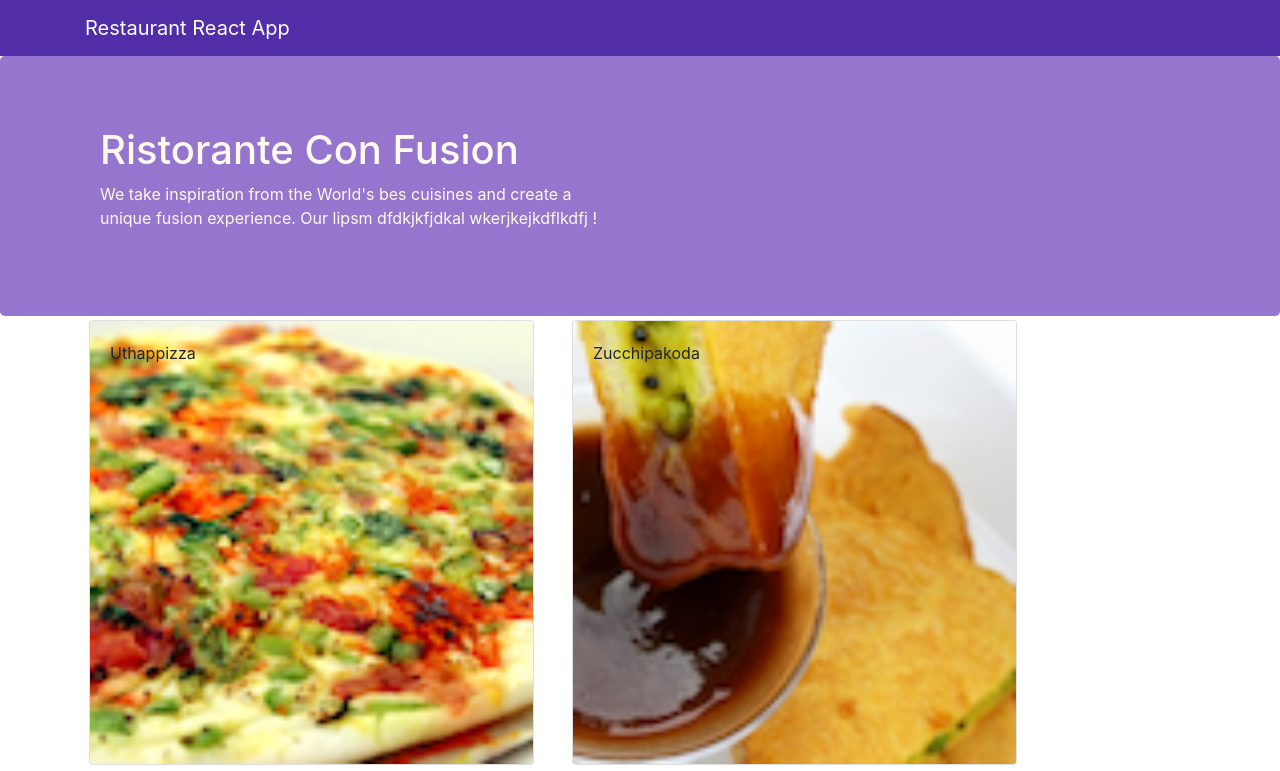
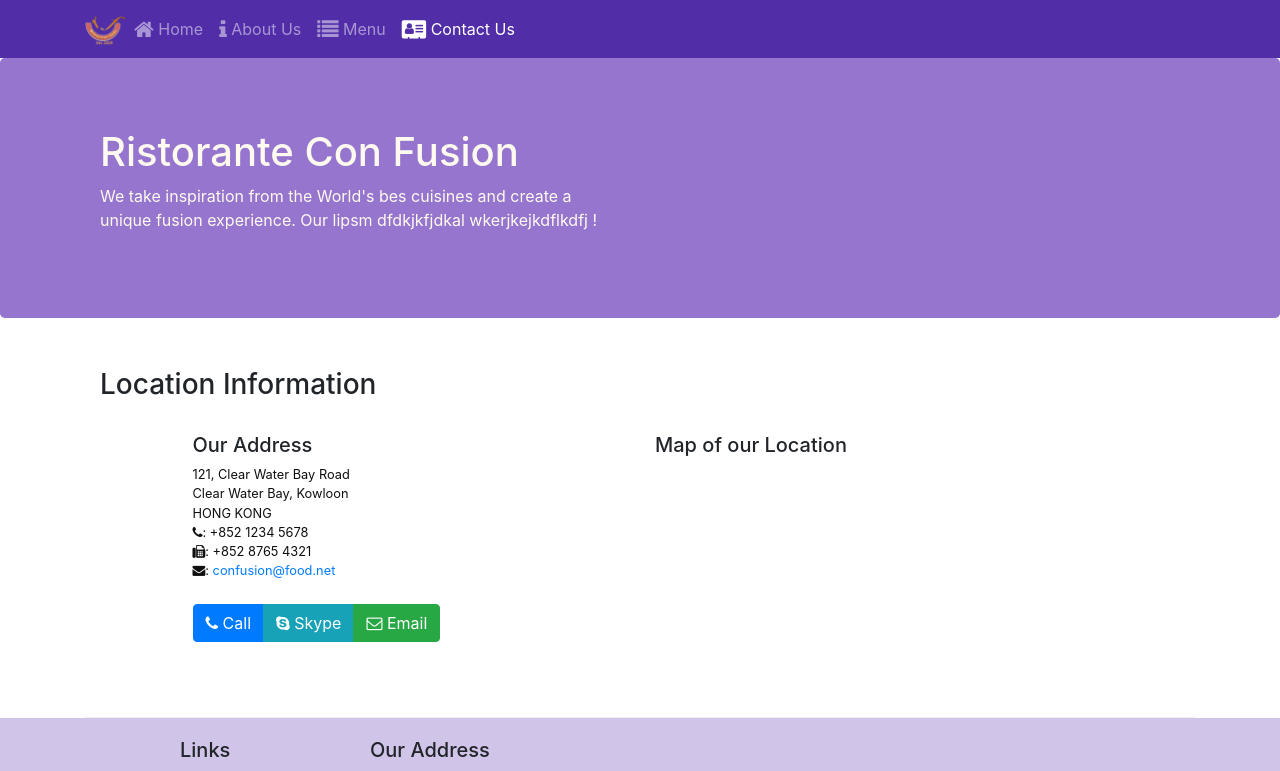
Before and after one commit to kvmanohar/react-course-tutorial, a React (Create React App) app: page /contactus in a window 1280 px wide. Shown: the top 771 px of the page. Built offline with nearby package versions, Linux system fonts and the light colour scheme.

Commit message:
added Routes and Links

```diff
--- a/package.json
+++ b/package.json
@@ -11,6 +11,7 @@
     "font-awesome": "^4.7.0",
     "react": "^16.12.0",
     "react-dom": "^16.12.0",
+    "react-router-dom": "^5.1.2",
     "react-scripts": "3.3.0",
     "reactstrap": "^8.2.0"
   },
--- a/src/App.js
+++ b/src/App.js
@@ -1,12 +1,15 @@
 import React from 'react';
 import Main from './components/MainComponent';
 import './App.css';
+import { BrowserRouter } from 'react-router-dom';
 
 function App() {
 	return (
-		<div>
-			<Main />
-		</div>
+		<BrowserRouter>
+			<div>
+				<Main />
+			</div>
+		</BrowserRouter>
 	);
 }
 
--- /dev/null
+++ b/src/components/ContactComponent.jsx
@@ -0,0 +1,36 @@
+import React from 'react';
+
+const Contact = (props) => {
+    return (
+        <div className="container">
+            <div className="row row-content">
+                <div className="col-12">
+                    <h3>Location Information</h3>
+                </div>
+                <div className="col-12 col-sm-4 offset-sm-1">
+                    <h5>Our Address</h5>
+                    <address>
+                        121, Clear Water Bay Road<br />
+                        Clear Water Bay, Kowloon<br />
+                        HONG KONG<br />
+                        <i className="fa fa-phone"></i>: +852 1234 5678<br />
+                        <i className="fa fa-fax"></i>: +852 8765 4321<br />
+                        <i className="fa fa-envelope"></i>: <a href="mailto:confusion@food.net">confusion@food.net</a>
+                    </address>
+                </div>
+                <div className="col-12 col-sm-6 offset-sm-1">
+                    <h5>Map of our Location</h5>
+                </div>
+                <div className="col-12 col-sm-11 offset-sm-1">
+                    <div className="btn-group" role="group">
+                        <a role="button" className="btn btn-primary" href="tel:+85212345678"><i className="fa fa-phone"></i> Call</a>
+                        <a role="button" className="btn btn-info" href="#skype"><i className="fa fa-skype"></i> Skype</a>
+                        <a role="button" className="btn btn-success" href="mailto:confusion@food.net"><i className="fa fa-envelope-o"></i> Email</a>
+                    </div>
+                </div>
+            </div>
+        </div>
+    );
+}
+
+export default Contact;
--- a/src/components/FooterComponent.jsx
+++ b/src/components/FooterComponent.jsx
@@ -1,4 +1,5 @@
 import React from 'react';
+import { Link } from 'react-router-dom';
 
 const Footer = (props) => {
     return (
@@ -8,10 +9,10 @@
                     <div className="col-4 offset-1 col-sm-2">
                         <h5>Links</h5>
                         <ul className="list-unstyled">
-                            <li><a href="#">Home</a></li>
-                            <li><a href="#">About</a></li>
-                            <li><a href="#">Menu</a></li>
-                            <li><a href="contactus.html">Contact</a></li>
+                            <li><Link to="/home">Home</Link></li>
+                            <li><Link to="/aboutus">About Us</Link></li>
+                            <li><Link to="/Menu">Menu</Link></li>
+                            <li><Link to="/contactus">Contact Us</Link></li>
                         </ul>
                     </div>
                     <div className="col-7 col-sm-5">
--- a/src/components/HeaderComponent.jsx
+++ b/src/components/HeaderComponent.jsx
@@ -1,14 +1,47 @@
 import React, { Component } from 'react';
-import { Navbar, NavbarBrand, Jumbotron } from 'reactstrap';
+import { Navbar, NavbarBrand, Nav, NavbarToggler, Collapse, NavItem, Jumbotron } from 'reactstrap';
+import { NavLink } from 'react-router-dom';
 
 class Header extends Component {
 
+    constructor(props) {
+        super(props);
+        this.state = {
+            isNavOpen: false
+        };
+        this.toggleNav = this.toggleNav.bind(this);
+    }
+
+    toggleNav() {
+        this.setState({
+            isNavOpen: !this.state.isNavOpen
+        });
+    }
+
     render() {
         return (
-            <>
-                <Navbar dark >
+            <div>
+                <Navbar dark expand="md" >
                     <div className="container">
-                        <NavbarBrand href="/">Restaurant React App </NavbarBrand>
+                        <NavbarToggler onClick={this.toggleNav} />
+                        <NavbarBrand className="mr-auto" href="/">
+                            <img src="assets/images/logo.png" height="30" width="41" alt="Restaurant logo" /></NavbarBrand>
+                        <Collapse isOpen={this.state.isNavOpen} navbar>
+                            <Nav navbar>
+                                <NavItem>
+                                    <NavLink className="nav-link" to="/home"><span className="fa fa-home fa-lg"></span> Home</NavLink>
+                                </NavItem>
+                                <NavItem>
+                                    <NavLink className="nav-link" to="/aboutus"><span className="fa fa-info fa-lg"></span> About Us </NavLink>
+                                </NavItem>
+                                <NavItem>
+                                    <NavLink className="nav-link" to="/menu"><span className="fa fa-list fa-lg"></span> Menu </NavLink>
+                                </NavItem>
+                                <NavItem>
+                                    <NavLink className="nav-link" to="/contactus"><span className="fa fa-address-card fa-lg"></span> Contact Us</NavLink>
+                                </NavItem>
+                            </Nav>
+                        </Collapse>
                     </div>
                 </Navbar>
                 <Jumbotron>
@@ -21,7 +54,7 @@
                         </div>
                     </div>
                 </Jumbotron>
-            </>
+            </div>
         );
     }
 }
--- /dev/null
+++ b/src/components/HomeComponent.jsx
@@ -0,0 +1,11 @@
+import React from 'react';
+
+const Home = (props) => {
+    return (
+        <div className="container">
+            <h4>Home</h4>
+        </div>
+    );
+}
+
+export default Home;
--- a/src/components/MainComponent.jsx
+++ b/src/components/MainComponent.jsx
@@ -1,23 +1,30 @@
-import React, { useState } from 'react';
+import React from 'react';
+import Home from './HomeComponent';
 import Header from './HeaderComponent';
 import Footer from './FooterComponent';
 import Menu from './MenuComponent';
-import Dishdetails from './DishdetailComponent'
+import Contact from './ContactComponent';
+// import Dishdetails from './DishdetailComponent'
 import { DISHES } from '../shared/dishes';
+import { Switch, Route, Redirect } from 'react-router-dom';
 
 const Main = () => {
 
-    const [selectedDishId, setSelectecDishId] = useState("");
-
-    const onDishSelect = (dishId) => {
-        setSelectecDishId(dishId)
+    const HomePage = () => {
+        return (
+            <Home />
+        )
     }
 
     return (
         <div>
             <Header />
-            <Menu dishes={DISHES} onClick={(dishId) => onDishSelect(dishId)} />
-            <Dishdetails dish={DISHES.filter((dish) => dish.id === selectedDishId)[0]} />
+            <Switch>
+                <Route path="/home" component={HomePage} />
+                <Route exact path="/menu" component={() => <Menu dishes={DISHES} />} />
+                <Route exact path="/contactus" component={Contact} />
+                <Redirect to="/home" />
+            </Switch>
             <Footer />
         </div>
     );
```
Also changed, not shown: 1 other file (tests, documents, lock files or other folders).
